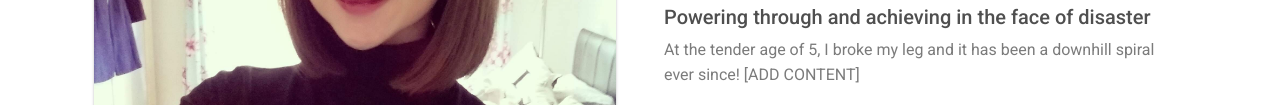
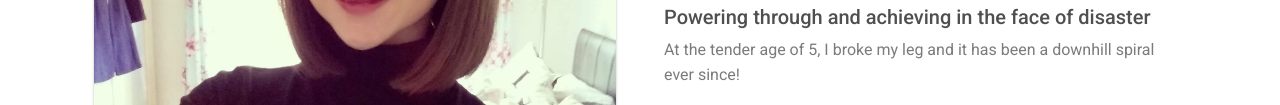
Before and after one commit to cmau1991/CFG-intro_to_web_dev, a plain HTML site: page index.html in a window 1280 px wide. Shown: the part 695-800 px from the top of the page. Drawn offline with nearby package versions, Linux system fonts and the light colour scheme.

Commit message:
Update index.html

```diff
--- a/index.html
+++ b/index.html
@@ -425,7 +425,7 @@ background: #ddd;
               <h5>Powering through and achieving in the face of disaster</h5>
               <p class="text-muted">
                 At the tender age of 5, I broke my leg and it has been a downhill spiral ever since!
-                [ADD CONTENT]
+
               </p>
               <h4><strong>Academic and Professional Success</strong></h4>
               <h5>Being a boss b@?!h with health problems</h5>
```
